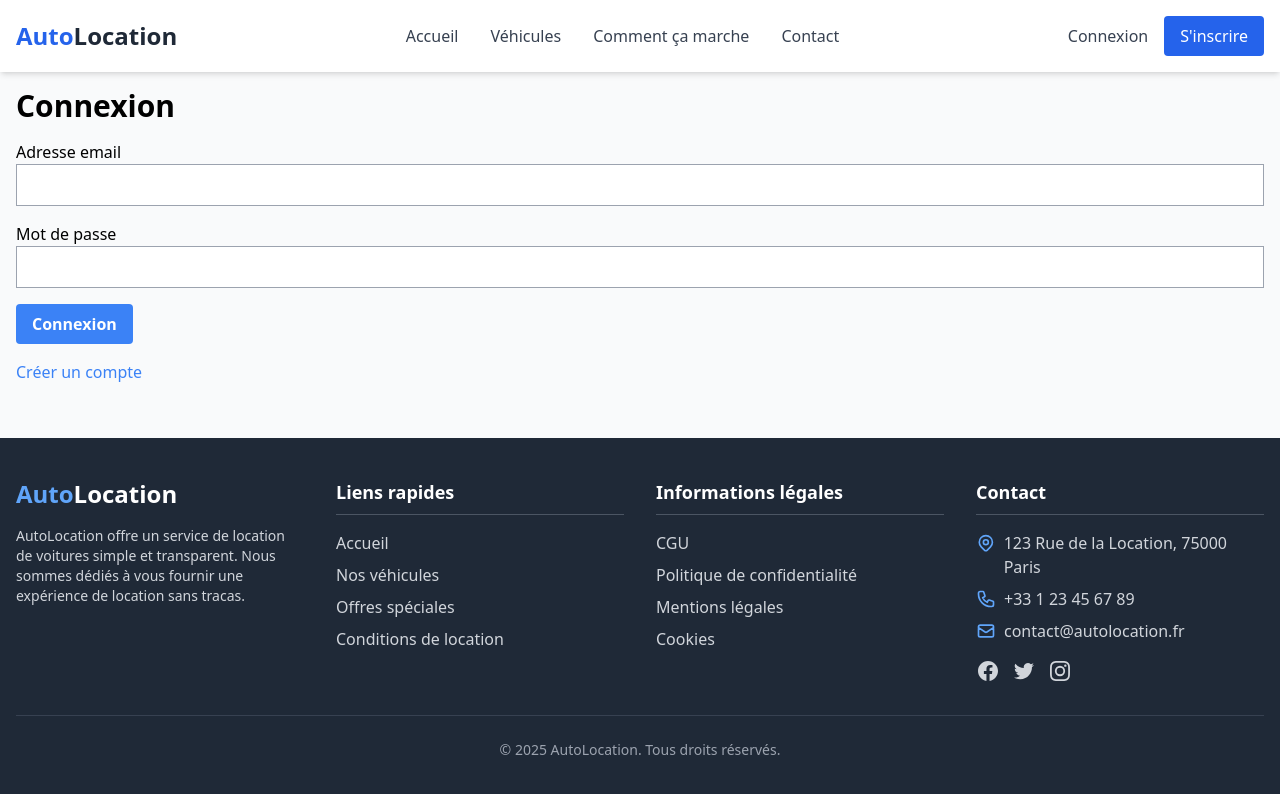
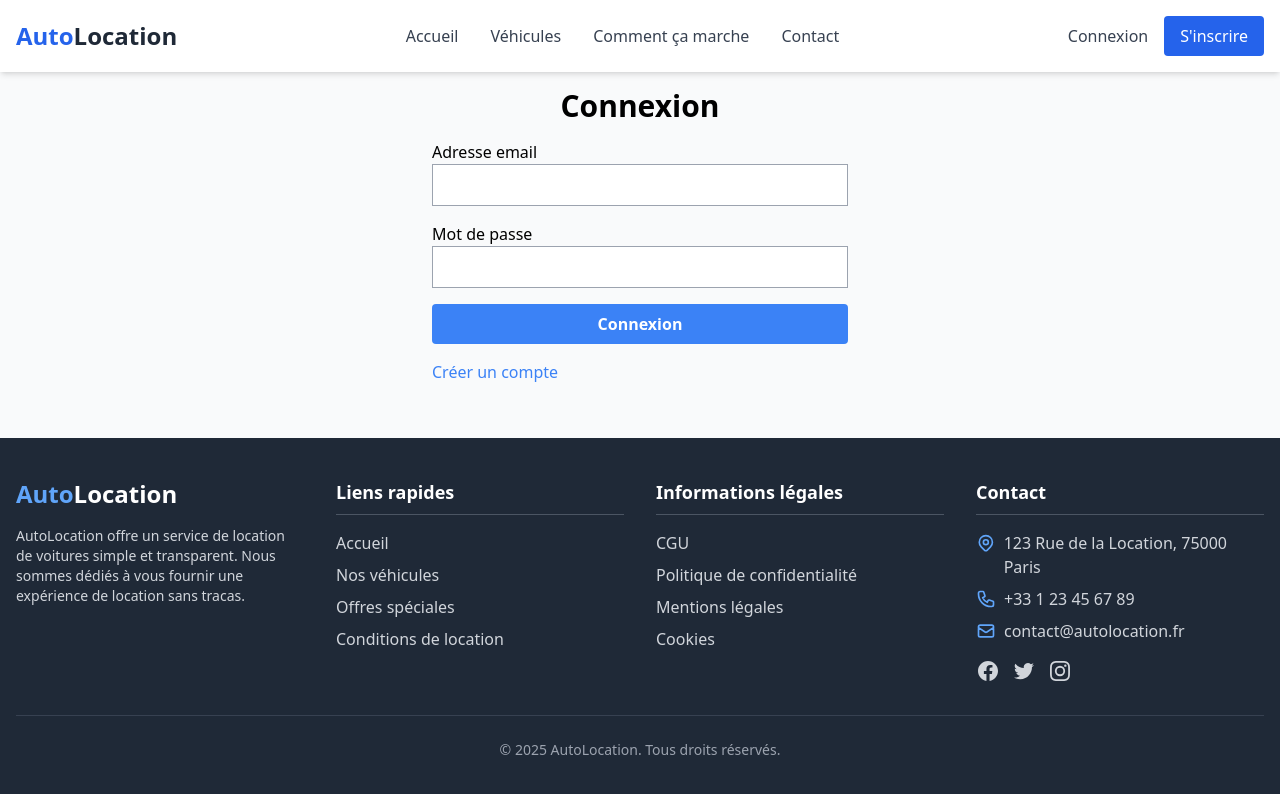
Before and after one commit to BEREKOUTOU/AutoLocation, a React (Vite) app: page /login in a window 1280 px wide. Shown: the top 794 px of the page. Built offline with nearby package versions, Linux system fonts and the light colour scheme.

Commit message:
Refactor LoginPage and RegisterPage: update container styles and add text centering

```diff
--- a/src/pages/LoginPage.jsx
+++ b/src/pages/LoginPage.jsx
@@ -36,8 +36,8 @@ const LoginPage = () => {
   };
 
   return (
-    <div className="container mx-auto p-4">
-      <h1 className="text-3xl font-bold mb-4">Connexion</h1>
+    <div className="container mx-auto p-4 max-w-md">
+      <h1 className="text-3xl font-bold mb-4 text-center">Connexion</h1>
       <form onSubmit={handleSubmit(onSubmit)}>
         <div className="mb-4">
           <label htmlFor="email" className="block">Adresse email</label>
@@ -49,9 +49,9 @@ const LoginPage = () => {
           <input type="password" {...register('password')} className="border border-gray-400 p-2 w-full" />
           {errors.password && <p className="text-red-600">{errors.password.message}</p>}
         </div>
-        <button type="submit" className="bg-blue-500 hover:bg-blue-700 text-white font-bold py-2 px-4 rounded">Connexion</button>
+        <button type="submit" className="bg-blue-500 hover:bg-blue-700 text-white font-bold py-2 px-4 rounded w-full">Connexion</button>
         <p className="mt-4">
-          <Link to="/register" className="text-blue-500 hover:text-blue-700">Créer un compte</Link>
+          <Link to="/register" className="text-blue-500 hover:text-blue-700"  >Créer un compte</Link>
         </p>
       </form>
     </div>
--- a/src/pages/RegisterPage.jsx
+++ b/src/pages/RegisterPage.jsx
@@ -41,7 +41,8 @@ const RegisterPage = () => {
   };
 
   return (
-    <div className="container mx-auto p-4">
+    <div className="container mx-auto p-4 max-w-md bg-white rounded shadow m-10">
+      <h1 className="text-3xl font-bold mb-4">Créer un compte</h1>
       <h1 className="text-3xl font-bold mb-4">Inscription</h1>
       <form onSubmit={handleSubmit(onSubmit)}>
         <div className="mb-4">
```
